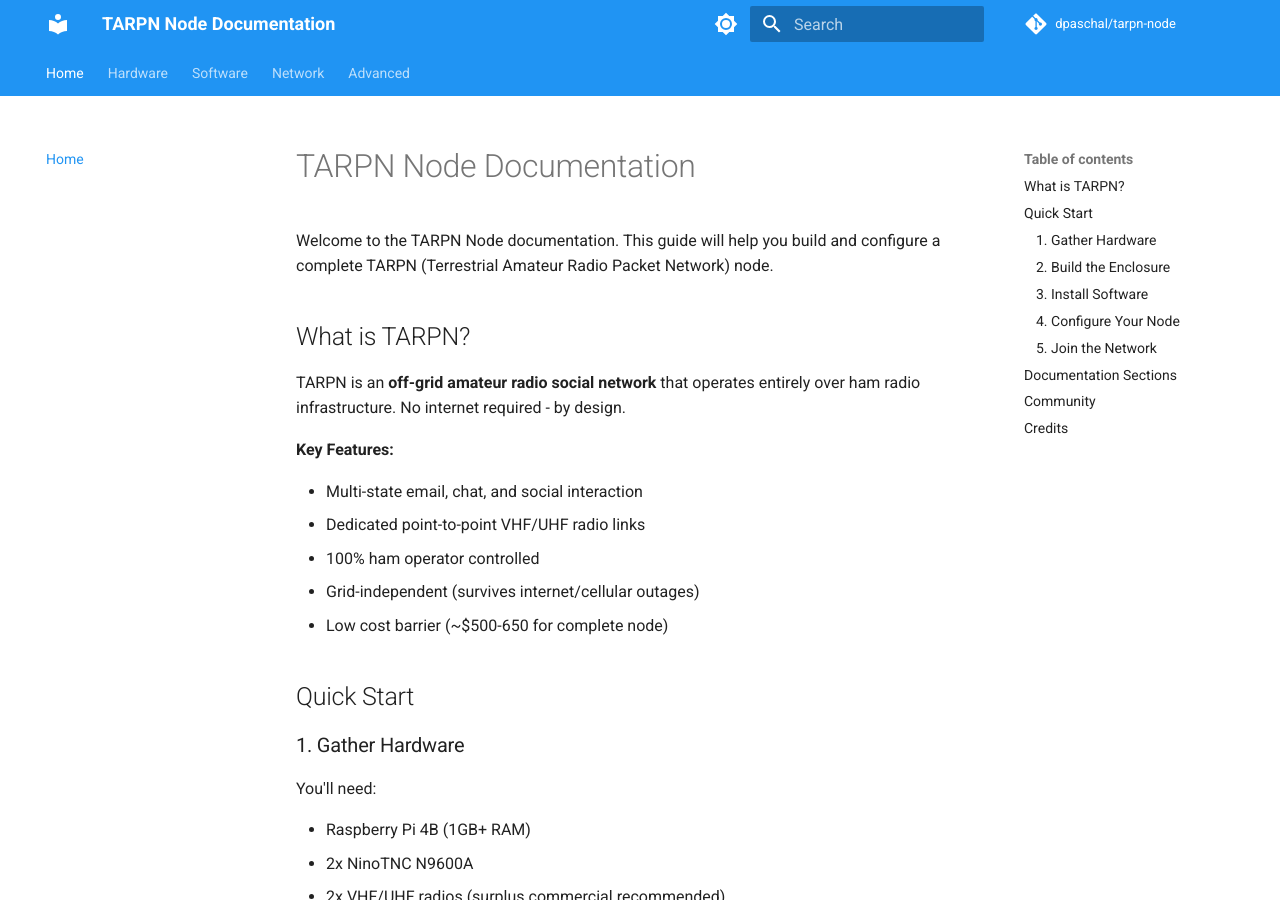
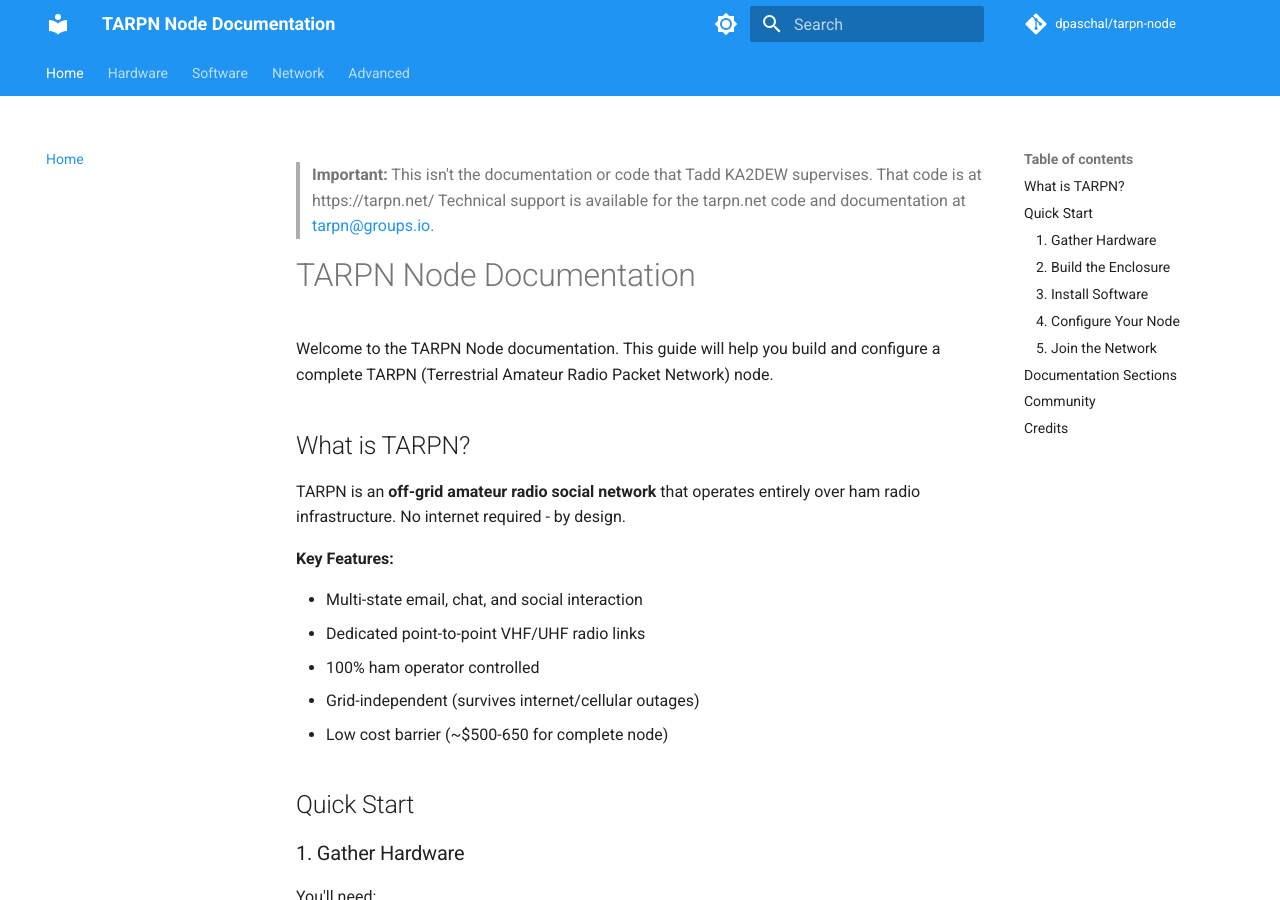
Before and after one commit to dpaschal/tarpn-node, an MkDocs documentation site: the page built from docs/index.md, in a window 1280 px wide and 900 px high. Built offline with MkDocs 1.6.1 and Material for MkDocs 9.7.7, drawn with Linux system fonts in a browser that asks for light colours; comment, search, counter and statistics services are not loaded.

Commit message:
Add disclaimer note per Tadd Torborg (KA2DEW)
Added note at top of documentation clarifying that this repo is
separate from the official tarpn.net code and documentation.

Co-Authored-By: Claude Opus 4.5 <noreply@anthropic.com>

```diff
--- a/docs/index.md
+++ b/docs/index.md
@@ -1,3 +1,6 @@
+> **Important:** This isn't the documentation or code that Tadd KA2DEW supervises. That code is at https://tarpn.net/
+> Technical support is available for the tarpn.net code and documentation at [tarpn@groups.io](https://groups.io/g/tarpn).
+
 # TARPN Node Documentation
 
 Welcome to the TARPN Node documentation. This guide will help you build and configure a complete TARPN (Terrestrial Amateur Radio Packet Network) node.
```
Also changed, not shown: README.md (+3 -0 lines).
